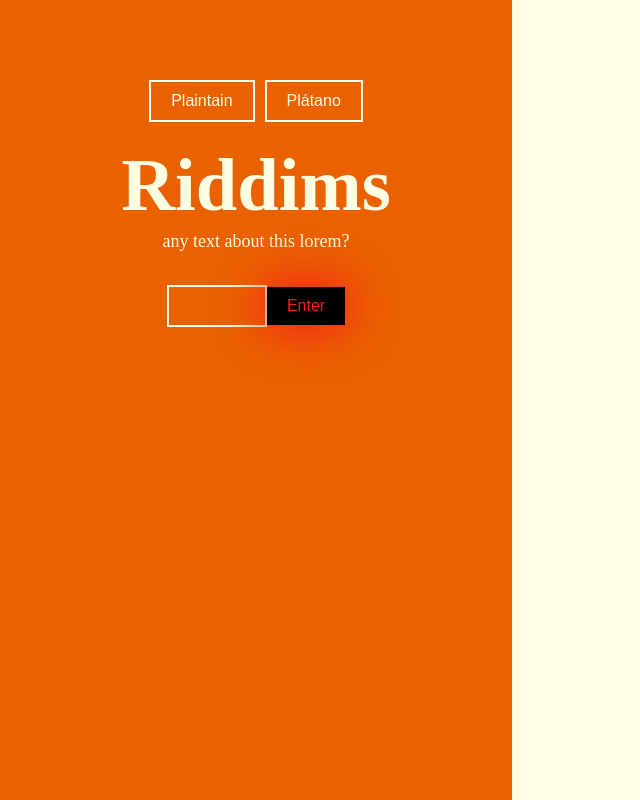
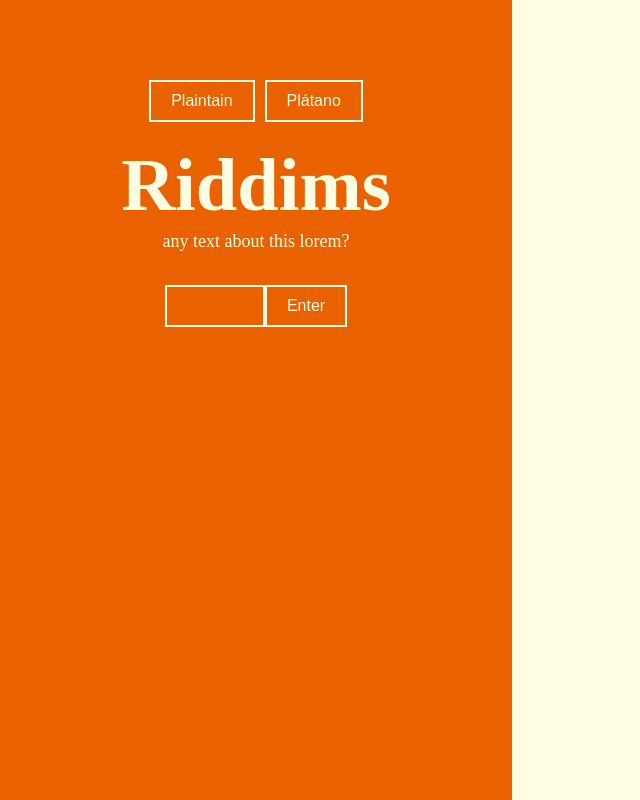
Before and after one commit to mmergal92/Proof_website, a React (Create React App) app: page /loremipsum in a window 1280 px wide. In both pictures the pointer is over the input "Enter". Shown: the whole page, without its empty margins (0-640 px from the left). Built offline with nearby package versions, Linux system fonts and the light colour scheme; the HTML template or start-up script is replaced by a standard one; a web font is replaced by a local one.

Commit message:
editing buttons

```diff
--- a/src/App.css
+++ b/src/App.css
@@ -309,7 +309,7 @@ a:hover{
   padding: 10px 20px;
   background-color: #FFFEE3;
   color: #EA6200;
-  border: none;
+  border: 2px solid #fffee3;
   cursor: pointer;
   font-size: 16px;
 }
@@ -346,24 +346,20 @@ a:hover{
   background-color: #EA6200;
   color: #FFFEE3;
   padding: 10px 20px;
-  border: none;
+  border: 2px solid #EA6200;
   cursor: pointer;
   font-size: 16px;
 }
 
-.copy-button:hover {
-  background-color: #000;
-  color: #FFFEE3;
+.copy-button:hover, .copy-button:focus {
+  background-color: #FFFEE3;
+  color: #EA6200;
 }
 
 .generate-button:hover,
-.copy-button:hover,
-.generate-button:focus,
-.copy-button:focus {
-  background-color: #000;
-  color: #f61b1b;
-  box-shadow: 0px 0px 50px 5px #f61b1b;
-  outline: none;
+.generate-button:focus {
+  background-color: #EA6200;
+  color: #FFFEE3;
 }
 
 .generated-text {
```
